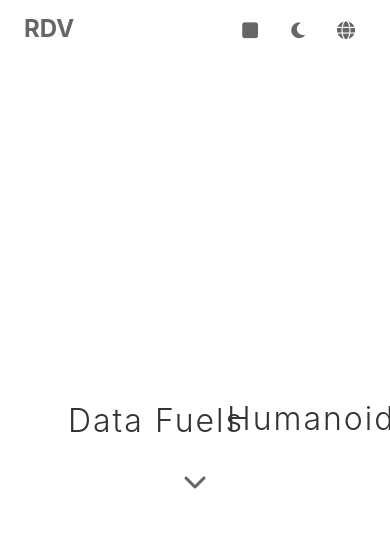
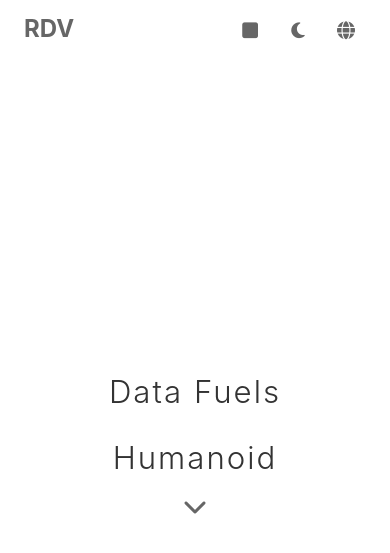
Before and after one commit to red-pencil/datapage, a Jekyll site: the page built from index.html, in a window 390 px wide and 900 px high. Shown: the top 553 px of the window. Built offline with Jekyll 4.4.1, drawn with Linux system fonts in a browser that asks for light colours.

Commit message:
fix title

```diff
--- a/assets/css/style.css
+++ b/assets/css/style.css
@@ -480,12 +480,10 @@ main {
 
 .hero.has-bg .hero-fixed-container {
   text-align: right;
-  padding-right: 12px;
 }
 
 .hero.has-bg .hero-carousel-container {
   text-align: left;
-  padding-left: 12px;
 }
 
 .hero.has-bg .word-carousel {
@@ -548,7 +546,6 @@ main {
 .hero-fixed-container {
   width: 50%;
   text-align: right;
-  padding-right: 16px;
 }
 
 .hero-fixed {
@@ -560,7 +557,6 @@ main {
 .hero-carousel-container {
   width: 50%;
   text-align: left;
-  padding-left: 16px;
 }
 
 .word-carousel {
@@ -766,16 +762,6 @@ main {
   text-align: center;
 }
 
-/* Mobile Footer */
-@media (max-width: 767px) {
-  .footer-contact {
-    flex-direction: column;
-    align-items: center;
-    gap: 16px;
-  }
-}
-}
-
 /* Mobile Responsive */
 @media (max-width: 767px) {
   .hero {
@@ -796,17 +782,22 @@ main {
     display: flex;
     flex-direction: column;
     align-items: center;
-    gap: 0.5em;
+    justify-content: center;
+    width: 100%;
   }
 
   .hero-fixed-container {
     width: 100%;
     text-align: center;
+    display: flex;
+    justify-content: center;
   }
 
   .hero-carousel-container {
     width: 100%;
     text-align: center;
+    display: flex;
+    justify-content: center;
   }
 
   .hero-fixed {
@@ -852,6 +843,47 @@ main {
   }
 }
 
+/* Mobile + has-bg (image/video) mode */
+@media (max-width: 767px) {
+  .hero.has-bg .hero-title {
+    justify-content: center;
+    gap: 0;
+  }
+
+  .hero.has-bg .hero-fixed-container {
+    width: 100%;
+    text-align: center;
+    display: flex;
+    justify-content: center;
+  }
+
+  .hero.has-bg .hero-carousel-container {
+    width: 100%;
+    text-align: center;
+    display: flex;
+    justify-content: center;
+  }
+
+  .hero.has-bg .word-carousel .word {
+    left: 50%;
+    transform: translateX(-50%);
+    width: auto;
+    white-space: nowrap;
+  }
+
+  .hero.has-bg .word-carousel .word.active {
+    transform: translateX(-50%) translateY(0);
+  }
+
+  .hero.has-bg .word-carousel .word.inactive {
+    transform: translateX(-50%) translateY(-100%);
+  }
+
+  .hero.has-bg .word-carousel .word.slide-out {
+    transform: translateX(-50%) translateY(100%);
+  }
+}
+
 /* Future: Hero Video/Slide Support */
 /*
 .hero-video-bg {
```
Also changed, not shown: 2 other files.
